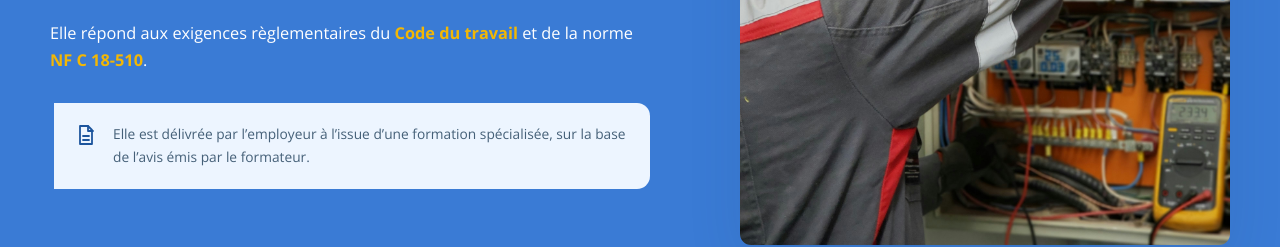
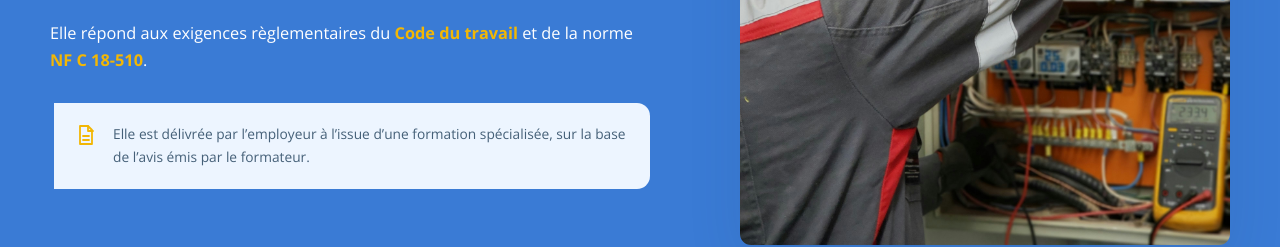
Before and after one commit to GregBoil/PKL, a React (Vite) app: page / in a window 1280 px wide. Shown: the part 1260-1507 px from the top of the page. Built offline with nearby package versions, Linux system fonts and the light colour scheme.

Commit message:
Last fix home page

```diff
--- a/src/styles.css
+++ b/src/styles.css
@@ -536,6 +536,9 @@ p {
   color: var(--white);
 }
 
+.definition-section .icon {
+  color: var(--yellow)
+}
 
 .split-grid {
   display: grid;
```
